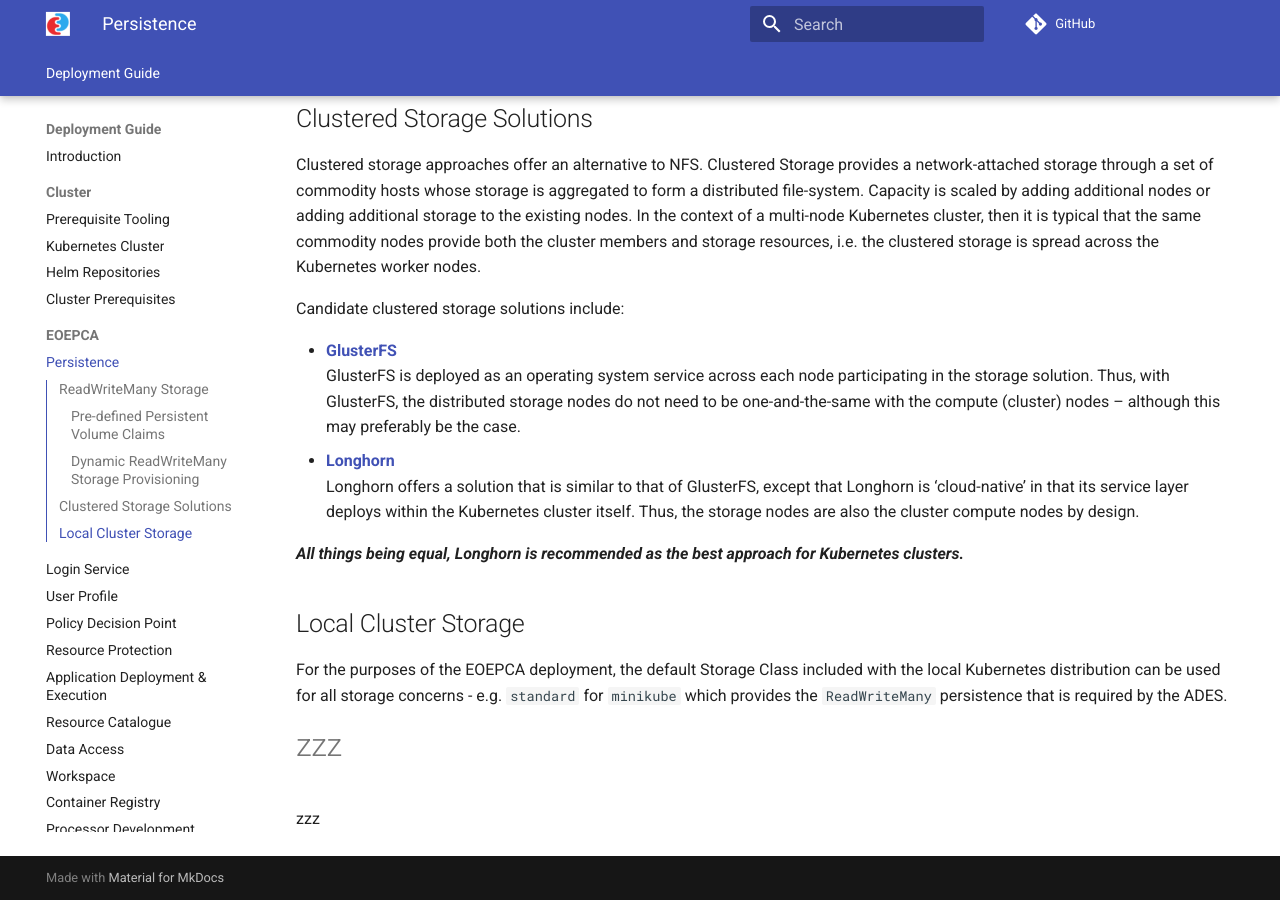
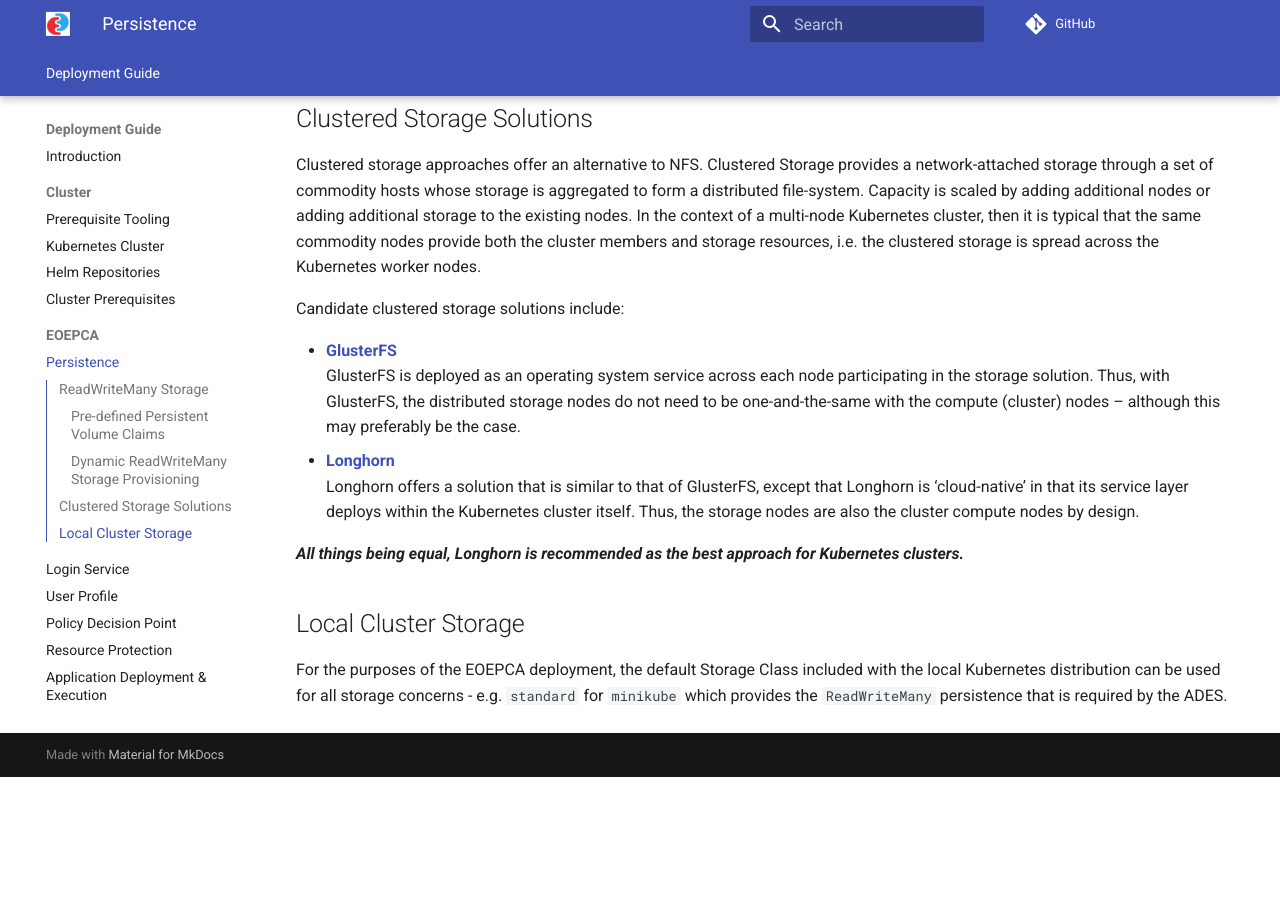
Before and after one commit to EOEPCA/deployment-guide, an MkDocs documentation site: the page built from docs/eoepca/persistence.md, in a window 1280 px wide and 900 px high, scrolled down 2158 px. Built offline with MkDocs 1.6.1 and Material for MkDocs 9.7.7, drawn with Linux system fonts in a browser that asks for light colours; comment, search, counter and statistics services are not loaded; the version menu is left out; after the commit the page ends 2935 px from its top, so only the background shows below that.

Commit message:
Revert "Check update to docs/... causes the github action to run"
This reverts commit b0d118b72eaf0574a592f3e4382ec358e61191ec.

```diff
--- a/docs/eoepca/persistence.md
+++ b/docs/eoepca/persistence.md
@@ -100,7 +100,3 @@
 ## Local Cluster Storage
 
 For the purposes of the EOEPCA deployment, the default Storage Class included with the local Kubernetes distribution can be used for all storage concerns - e.g. `standard` for `minikube` which provides the `ReadWriteMany` persistence that is required by the ADES.
-
-# zzz
-
-zzz
```
